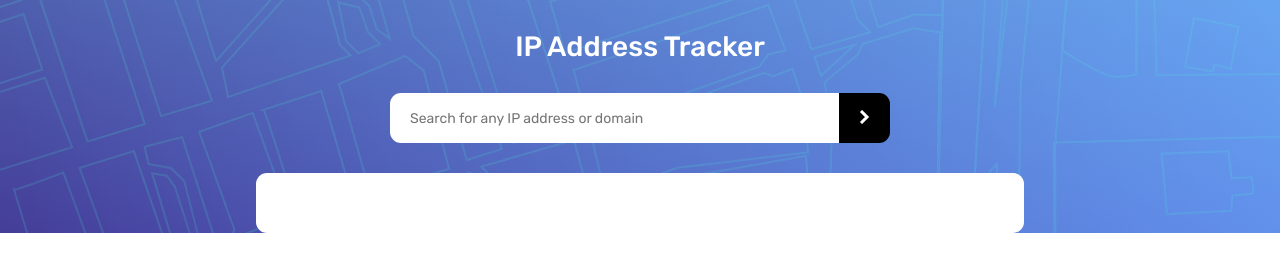
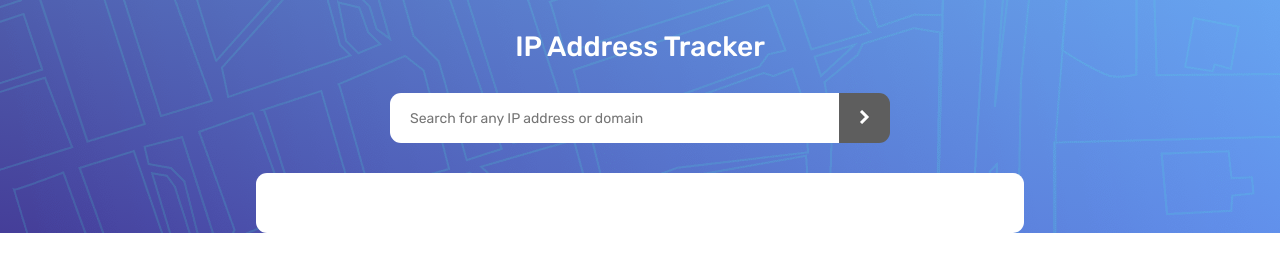
Before and after one commit to BenceM/IP-tracker, a plain HTML site: page index.html in a window 1280 px wide. In both pictures the pointer is over the button 864 px from the left and 118 px from the top of the page. Drawn offline with nearby package versions, Linux system fonts and the light colour scheme; no server answers.

Commit message:
button hover

```diff
--- a/style.css
+++ b/style.css
@@ -152,6 +152,10 @@ img.huechange {
 	.data:first-child {
 		border: none;
 	}
+	.input-button:hover {
+		background-color: #5e5e5e;
+		transition: all 0.3s;
+	}
 }
 @media (min-width: 1200px) {
 	.data-container {
```
